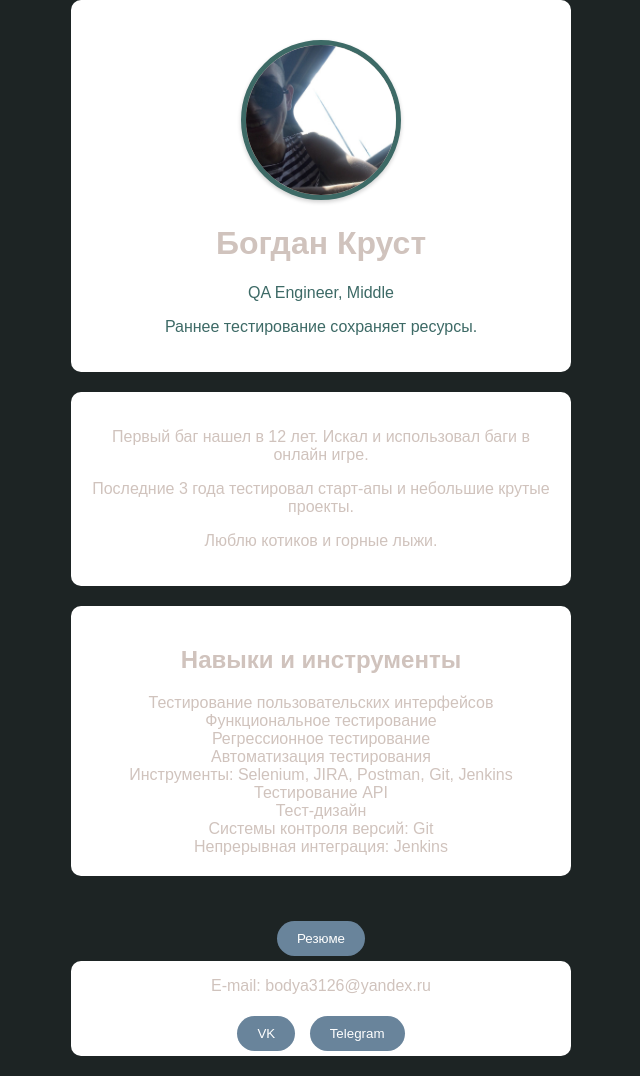
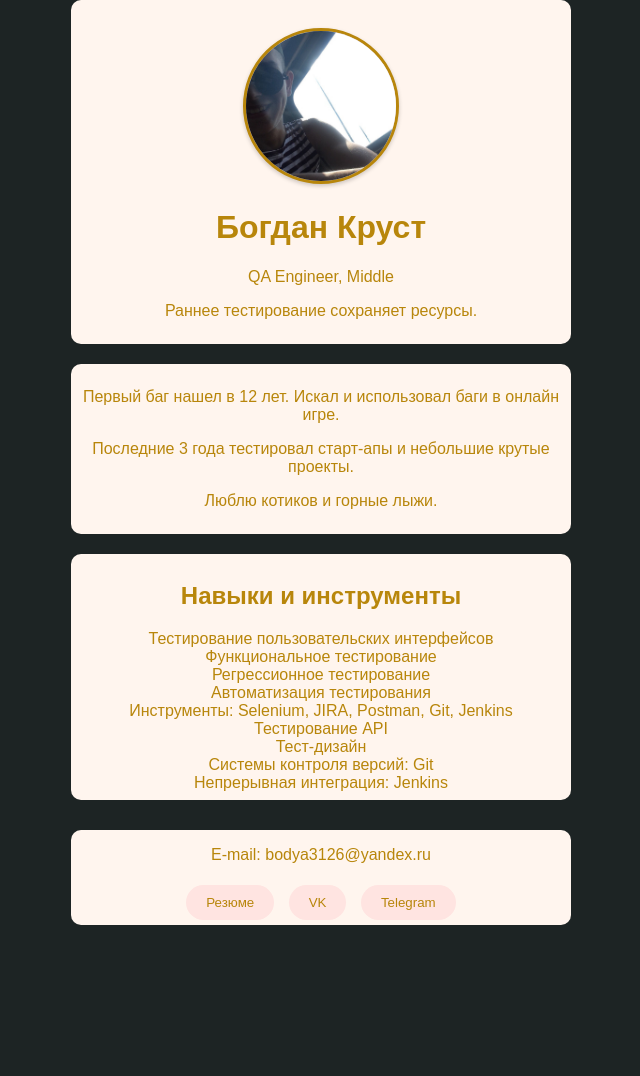
Before and after one commit to bogdaren/bogdaren.github.io, a plain HTML site: page index.html in a window 1280 px wide. Shown: the whole page, without its empty margins (319-959 px from the left). After the commit the page ends 935 px from the top, so only its background shows below. Drawn offline with Linux system fonts and the light colour scheme.

Commit message:
EditSite

```diff
--- a/index.html
+++ b/index.html
@@ -37,16 +37,17 @@
                 </ul>
             </section>
             </main>
+
             <footer>
-                <button class="resume-button" onclick="openResumeModal()">Резюме</button>
+                <div class="contacts">
+                    <p>E-mail: bodya3126@yandex.ru</p>
+                                    <button class="resume-button" onclick="openResumeModal()">Резюме</button>
                               <div id="resumeModal" class="modal">
                 <div class="modal-content">
                   <span class="close" onclick="closeResumeModal()">&times;</span>
                   <embed src="resume.pdf" type="application/pdf" width="100%" height="600px" />
                 </div>
               </div>
-                <div class="contacts">
-                    <p>E-mail: bodya3126@yandex.ru</p>
             <button class="social-button" onclick="window.location.href='https://vk.com/bgdrn';">VK</button>
             <button class="social-button" onclick="window.location.href='https://t.me/bogdaren';">Telegram</button>
                 </div>
--- a/style.css
+++ b/style.css
@@ -1,7 +1,7 @@
 body {
     font-family: Arial, sans-serif;
     background-color: #1D2424; /* темный фон для всей страницы */
-    color: #D0C3BD;
+    color: #B8860B;
     margin: 0;
     padding: 0;
 }
@@ -14,8 +14,8 @@ header, main, footer {
 }
 
 .info-container, .about, .skills, .contacts {
-    background-color: #fff; /* светлый фон для контента, аналогично Instagram */
-    padding: 20px;
+    background-color:   #FFF5EE; /* светлый фон для контента, аналогично Instagram */
+    padding: 8px;
     width: 100%;
     max-width: 500px; /* ограничиваем ширину контента */
     border-radius: 10px;
@@ -28,14 +28,14 @@ header, main, footer {
     height: 150px; /* Уменьшаем размер фотографии */
     border-radius: 50%; /* Сохраняем круглую форму фото */
     object-fit: cover;
-    border: 5px solid #3D6A66; /* Белая рамка вокруг фотографии */
+    border: 3px solid #B8860B; /* Белая рамка вокруг фотографии */
     box-shadow: 0 2px 4px rgba(0, 0, 0, 0.2); /* Тень для объема */
     margin-top: 20px; /* Отступ сверху, чтобы фотография не выходила за пределы блока */
     background-color: #D0C3BD; /* Фон под фотографией */
 }
 
 .subtitle, .motto {
-    color: #3D6A66; /* цвет текста для подзаголовка и девиза */
+    color: #B8860B; /* цвет текста для подзаголовка и девиза */
 }
 
 .skills ul, .contacts {
@@ -45,8 +45,8 @@ header, main, footer {
 }
 
 .resume-button, .social-button {
-    background-color: #69849B;
-    color: #fff;
+    background-color:   #FFE4E1;
+    color: #B8860B;
     border: none;
     padding: 10px 20px;
     border-radius: 20px;
@@ -117,9 +117,9 @@ header, main, footer {
 footer {
     background-color: #1D2424; /* фон для футера, как у основной страницы */
     width: 100%;
-    padding: 20px 0;
+    padding: 10px 0;
 }
 
 .contacts {
-    color: #D0C3BD; /* цвет текста для контактов */
+    color: #8b5o34; /* цвет текста для контактов */
 }
```
